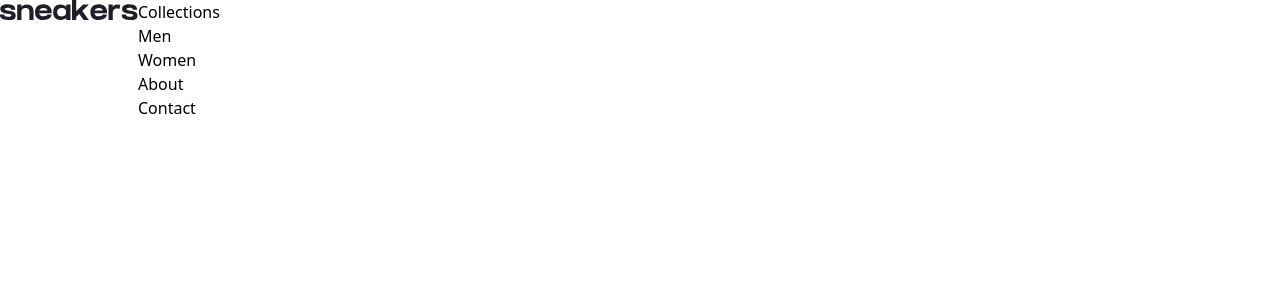
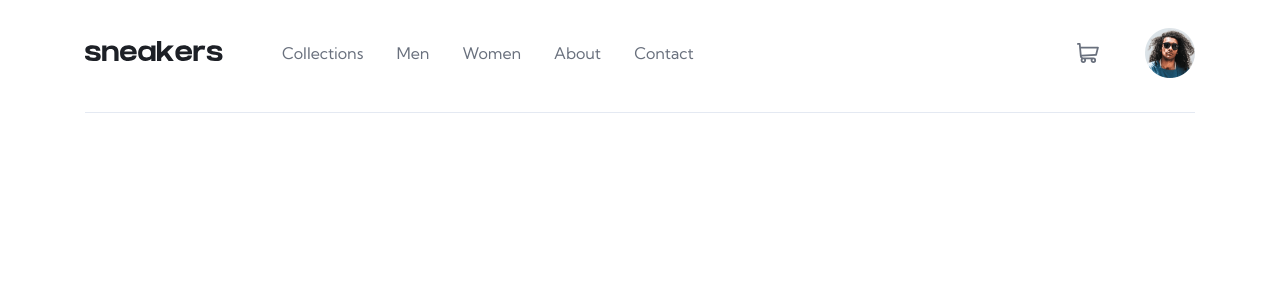
Before and after one commit to Harkornde/EcommerceLandingPage, a React (Vite) app: page / in a window 1280 px wide. Shown: the top 300 px of the page. Built offline with nearby package versions, Linux system fonts and the light colour scheme.

Commit message:
Desktop Navbar

```diff
--- a/index.html
+++ b/index.html
@@ -1,9 +1,15 @@
-<!doctype html>
+<!DOCTYPE html>
 <html lang="en">
   <head>
     <meta charset="UTF-8" />
     <link rel="icon" type="image/svg+xml" />
     <meta name="viewport" content="width=device-width, initial-scale=1.0" />
+    <link rel="preconnect" href="https://fonts.googleapis.com" />
+    <link rel="preconnect" href="https://fonts.gstatic.com" crossorigin />
+    <link
+      href="https://fonts.googleapis.com/css2?family=Kumbh+Sans:wght@100..900&display=swap"
+      rel="stylesheet"
+    />
     <title>e-commerce-page</title>
   </head>
   <body>
--- a/src/App.jsx
+++ b/src/App.jsx
@@ -3,7 +3,15 @@ import Header from "./Header";
 export default function App() {
   return (
     <>
-      <Header/>
+      <div>
+        <Header />
+        <hr className="hidden md:block m-auto border-0 h-px bg-[#E4E9F2] mt-[34px] md:w-[1110px]" />
+      </div>
     </>
   );
 }
+//[hsl(219, 35%, 92%)]
+// height: 2px;
+// color: grey;
+// background-color: green;
+// border-width: 0;
--- a/src/Header.jsx
+++ b/src/Header.jsx
@@ -2,15 +2,17 @@ export default function Header() {
   return (
     <>
       <div>
-        <header className="flex">
+        <header className="flex md:w-[1110px] md:h-[50px] md:mt-7 items-center justify-between m-auto">
+          {/* Logo and list container */}
+          <div className="flex gap-[59px]">
             {/* Logo bar */}
             <div>
               <img src="/images/logo.svg" />
             </div>
 
             {/* Collections */}
-          <div>
-            <ul>
+            <div className="hidden md:block">
+              <ul className="flex gap-[33px] text-[#69707D] font-semiboldl">
                 <li>Collections</li>
                 <li>Men</li>
                 <li>Women</li>
@@ -18,11 +20,21 @@ export default function Header() {
                 <li>Contact</li>
               </ul>
             </div>
+          </div>
 
           {/* Cart and Profile */}
-          <div></div>
+          <div className="flex gap-[46px] items-center">
+            <div>
+              <img src="images/icon-cart.svg" className="w-[22px] h-5" />
+            </div>
+            <div>
+              <img src="images/image-avatar.png" className="w-[50px]" />
+            </div>
+          </div>
         </header>
       </div>
     </>
   );
 }
+///images/icon-cart.svg
+///images/image-avatar.png
--- a/src/index.css
+++ b/src/index.css
@@ -1,13 +1,10 @@
 @import "tailwindcss";
 
-* {
+body {
   margin: 0;
-  padding: 0;
-  box-sizing: border-box;
-}
-
-body {
   min-width: 320px;
   min-height: 100vh;
-  background: #FFFFFF;
+  background: #ffffff;
+  font-family: "Kumbh Sans", sans-serif;
+  font-size: 16px;
 }
```
Lines whose indentation alone changed are shown as unchanged.
